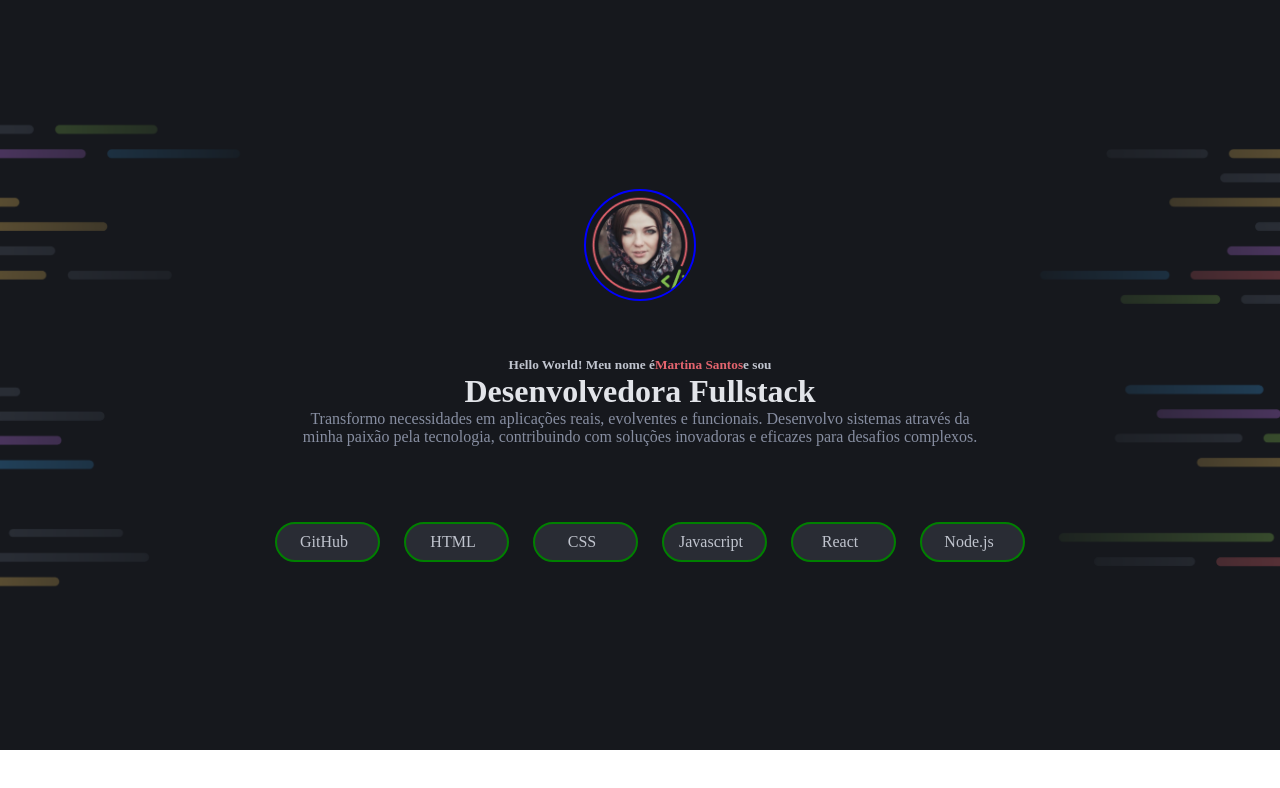
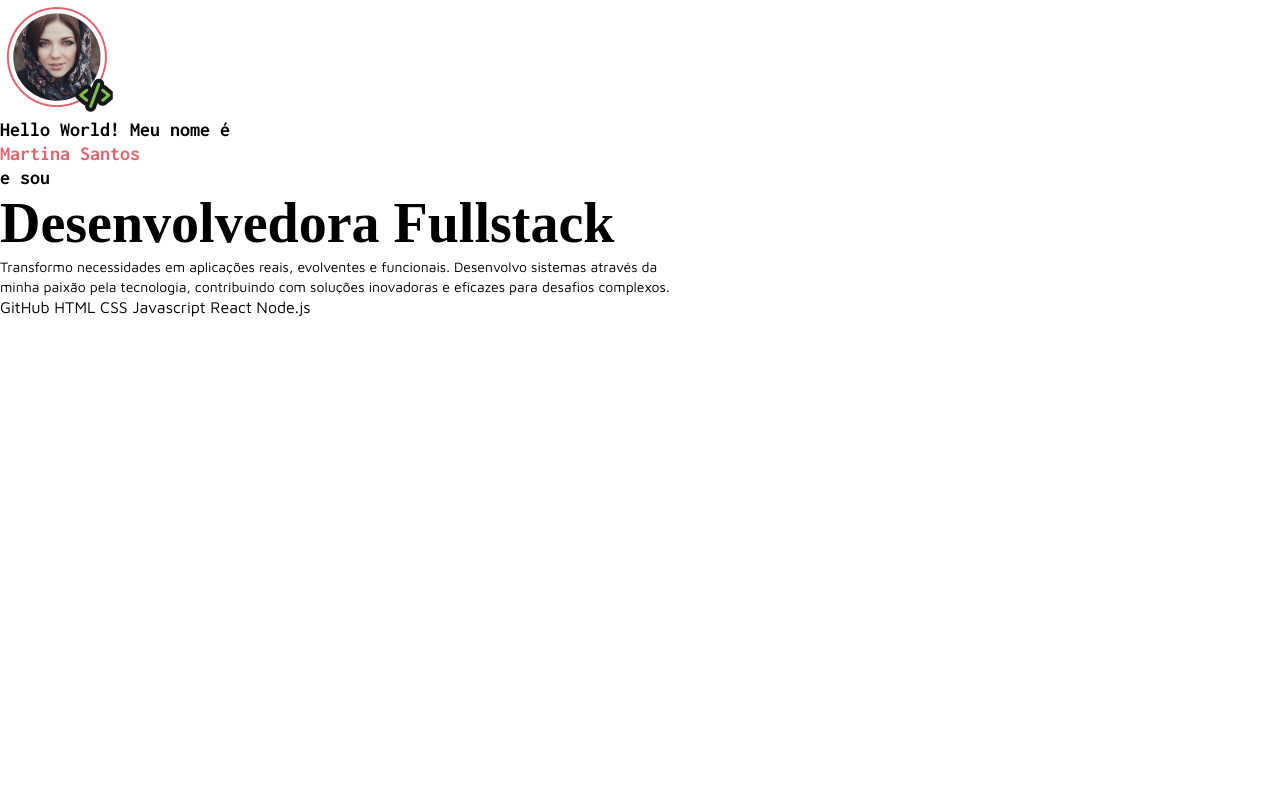
Before and after one commit to KevinDNunes/Portfolio-Dev, a plain HTML site: page index.html in a window 1280 px wide. Drawn offline with Linux system fonts and the light colour scheme.

Commit message:
Atualizando fontes do header

```diff
--- a/assets/header.css
+++ b/assets/header.css
@@ -1,61 +1,29 @@
-.header {
-  height: 750px;
-  display: flex; /* Ativa o flexbox */
-  flex-direction: column; /* Alinha os itens na vertical */
-  justify-content: center; /* Centraliza verticalmente */
-  align-items: center; /* Centraliza horizontalmente */
-  text-align: center; /* Centraliza o texto */
-  padding: 50px 20px;
-  background-image: url(/assets/images/Background_Intro.png);
-  background-size: cover; /* Ajusta a imagem ao tamanho do header */
-  background-position: center; /* Centraliza a imagem no header */
-}
-
-.avatar {
+.perfil span {
   display: flex;
-
-  width: 112px;
-  height: 112px;
-  border-radius: 50%;
-  margin: 0 auto;
-
-  border: 2px solid blue;
-}
-
-.skills span {
-  width: 105px;
-  height: 40px;
-  margin-top: 76px;
-  margin-left: 20px;
-  gap: 8px;
-  border-radius: 50px;
-
-  display: inline-block;
-
-  padding: 9px 16px 9px 9px;
-
-  color: var(--gray-500);
-  background-color: var(--gray-300);
-
-  border: 2px solid green;
-}
-
-header h5 {
-  display: flex;
-  align-items: center;
-  justify-content: center;
-  margin-top: 56px;
-  color: var(--gray-500);
-}
-
-header h5 span {
+  font-family: var(--sub);
   color: var(--red);
 }
 
-header h1 {
-  color: var(--gray-600);
+.perfil h5 {
+  font-family: "Inconsolata", serif;
+  font-size: 20px;
+  line-height: 120%;
 }
 
-header p {
-  color: var(--gray-400);
+.perfil h1 {
+  font-family: bold "Asap", serif;
+  font-size: 56px;
+  line-height: 120%;
 }
+
+p {
+  font-family: "Maven Pro", serif;
+  font-size: 14px;
+  line-height: 140%;
+}
+
+.lang {
+  font-family: "Maven Pro", serif;
+  font-size: 16px;
+  line-height: 140%;
+}
--- a/index.html
+++ b/index.html
@@ -14,25 +14,29 @@
 
 </head>
 <body>
-  <header class="header">
-    <div class="content">
-      <img src="/assets/images/Avatar.png" alt="Avatar da Desenvolvedora" class="avatar">
+  <header>
+   <div class="perfil">
+     <img src="/assets/images/Avatar.png" alt="avatar">
+
      <h5>Hello World! Meu nome é <span>Martina Santos</span> e sou</h5>
+
      <h1>Desenvolvedora Fullstack</h1>
-      <p>Transformo necessidades em aplicações reais, evolventes e funcionais. Desenvolvo sistemas através da <br> minha paixão pela tecnologia, contribuindo com soluções inovadoras e eficazes para desafios complexos.</p>
-      <div class="skills">
+
+    <p>
+     Transformo necessidades em aplicações reais, evolventes e funcionais. Desenvolvo sistemas através da <br>
+      minha paixão pela tecnologia, contribuindo com soluções inovadoras e eficazes para desafios complexos.
+    </p>
+   </div>
+
+   <div class="lang">
     <span>GitHub</span>
-        <span></a>HTML</span>
+    <span>HTML</span>
     <span>CSS</span>
     <span>Javascript</span>
     <span>React</span>
     <span>Node.js</span>
    </div>
-    </div>
+
   </header>
-
-
-
-
 </body>
 </html>
```
Lines whose indentation alone changed are shown as unchanged.
